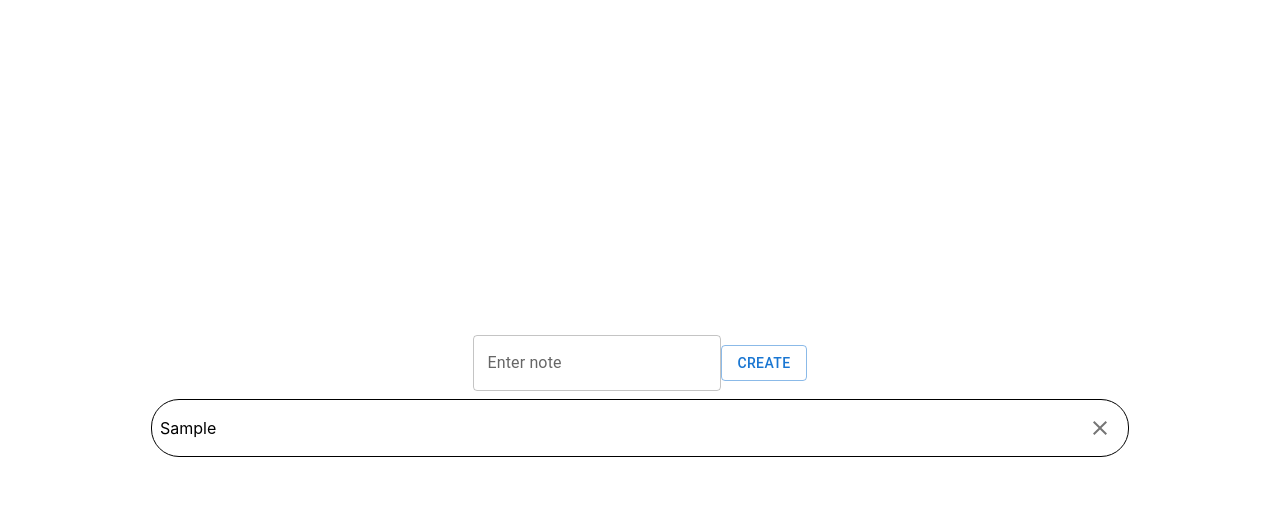
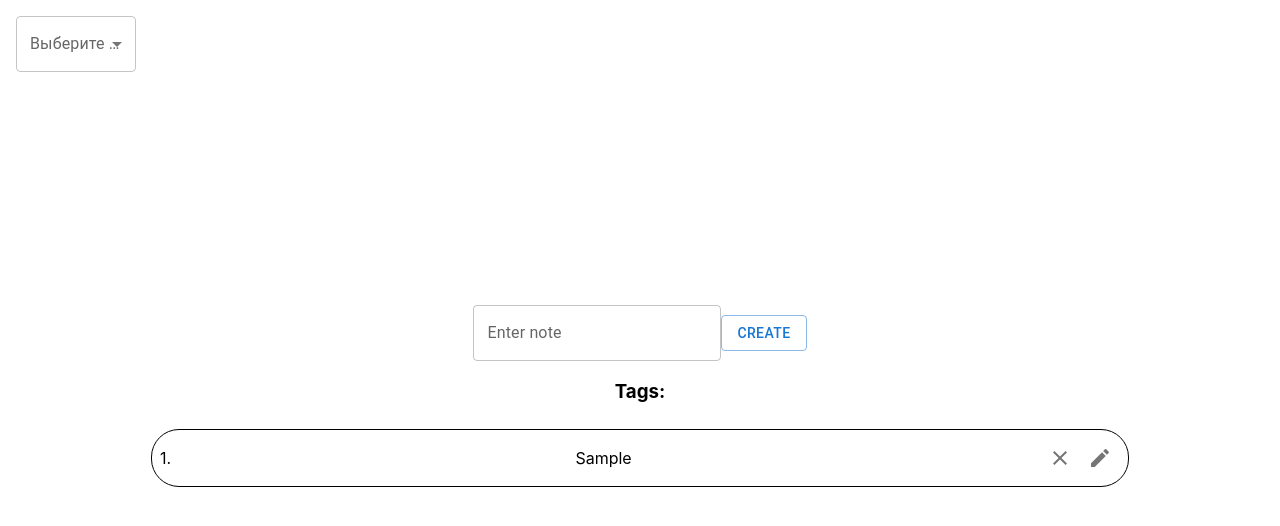
Before and after one commit to Remorselex/todo-test, a React (Create React App) app: page / in a window 1280 px wide. Both pictures are taken after typing "Sample" into the empty fields and a click on the button "CREATE". Shown: the top 526 px of the page. Built offline with nearby package versions, Linux system fonts and the light colour scheme.

Commit message:
feat: tags logick implemented

```diff
--- a/src/App.tsx
+++ b/src/App.tsx
@@ -6,6 +6,7 @@ import InputComponent from './components/Input/Input';
 
 import { centeredDiv } from './StylesConstants/StylesConstants';
 import PostsComponent from './components/posts/Posts';
+import MultipleSelectComponent from './components/select/Select';
 
 function App() {
 
@@ -18,6 +19,7 @@ function App() {
 
   return (
     <Box sx={container}>
+      <MultipleSelectComponent />
       <InputComponent />
       <PostsComponent />
     </Box>
--- a/src/components/Input/Input.tsx
+++ b/src/components/Input/Input.tsx
@@ -5,7 +5,8 @@ import {useDispatch, useSelector} from 'react-redux'
 import { TextField, Button, Box } from "@mui/material";
 
 import { centeredDiv } from "../../StylesConstants/StylesConstants";
-import { appSelector, setPost, setQuery } from '../../store/appSlice/appSlice';
+import { addTag, appSelector, setPost, setQuery } from '../../store/appSlice/appSlice';
+import { checkPostOnTag } from '../../utils/functions/functions';
 
 const InputComponent = () => {
   const {postQuery} = useSelector(appSelector);
@@ -18,9 +19,18 @@ const InputComponent = () => {
     setInputValue(event.target.value);
   }
 
+  const checkInputOnTag = (value: String | undefined) => {
+    return value?.includes('#');
+  }
+
   const updatePosts = () => {
-    dispatch(setPost(inputValue));
-    setInputValue('');
+    if (inputValue) {
+      dispatch(setPost(inputValue));
+      if(checkInputOnTag(inputValue)) {
+        dispatch(addTag(checkPostOnTag(inputValue.split(' '))));
+      }
+      setInputValue('');
+    }
   }
 
   useEffect(() => {
--- a/src/components/posts/Posts.tsx
+++ b/src/components/posts/Posts.tsx
@@ -1,25 +1,56 @@
-import React from 'react';
+import React, {useEffect, useState} from 'react';
 
 import {useSelector} from 'react-redux'
 
 import { Box, IconButton  } from '@mui/material';
-import { appSelector, removePost } from '../../store/appSlice/appSlice';
+import { addTag, appSelector, editPost, removePost, removeTag } from '../../store/appSlice/appSlice';
 
-import CloseIcon from '@mui/icons-material/Close';
 
 import {useDispatch} from 'react-redux';
 
+import CloseIcon from '@mui/icons-material/Close';
+import EditIcon from '@mui/icons-material/Edit';
+import CancelIcon from '@mui/icons-material/Cancel';
+import DoneIcon from '@mui/icons-material/Done'
+
 import { centeredDiv } from '../../StylesConstants/StylesConstants';
+import { checkPostOnTag } from '../../utils/functions/functions';
 
 const PostsComponent = () => {
-  const {posts} = useSelector(appSelector);
+  const [editedIndex, setEditedIndex] = useState<number>(-1);
+  const [editedPost, setEditedPost] = useState<string>('');
+  const {posts, tags} = useSelector(appSelector);
 
   const dispatch = useDispatch()
 
-  const handleRemovePost = (item: string) => {
-    dispatch(removePost(item));
+  const handleRemovePost = (index: number, item: string) => {
+    const postArr = item.split(' ');
+    dispatch(removeTag(checkPostOnTag(postArr)));
+    dispatch(removePost(index));
   };
 
+  const handleEditPost = (index: number) => {
+    setEditedIndex(index);
+    setEditedPost(posts[index]);
+  }
+
+  const handleSaveChanges = (index: number) => {
+    dispatch(editPost({index, editedPost}))
+
+    setEditedIndex(-1);
+    setEditedPost('');
+  };
+
+  const isTag = (word: string) => {
+    return word.startsWith('#');
+  };
+
+
+
+
+  // useEffect(() => {
+  //   dispatch(addTag(checkPostsOnTag()));
+  // }, [dispatch, posts])
 
   const post = {
     ...centeredDiv,
@@ -33,14 +64,64 @@ const PostsComponent = () => {
   }
   return (
     <>
-       {posts?.map((item, index) => (
+        <Box>
+          <h3>Tags:</h3>
+          {tags.map((tag, index) => (
+            <span key={tag + index} style={{ marginRight: '0.25rem', color: 'blue' }}>
+              {tag}
+            </span>
+          ))}
+        </Box>
+       {posts?.map((item, index) => {
+          const words = item.split(' ');
+          return (
           <Box key={item + index} sx={post}>
-              <Box>{item}</Box>
-              <IconButton onClick={() => handleRemovePost(item)}>
-                <CloseIcon />
-              </IconButton>
+            {editedIndex === index ? (
+              <>
+                <Box>{`${index + 1}.`}</Box>
+                  <Box>
+                    <input
+                      type="text"
+                      value={editedPost}
+                      onChange={(e) => setEditedPost(e.target.value)}
+                    />
+                     <IconButton onClick={() => handleSaveChanges(index)}>
+                      <DoneIcon />
+                    </IconButton>
+                  </Box>
+                  <Box>
+                    <IconButton onClick={() => setEditedIndex(-1)}>
+                      <CancelIcon />
+                    </IconButton>
+                  </Box>
+              </>
+            ) : (
+              <>
+              <Box>{`${index + 1}.`}</Box>
+              <Box>
+                  {words.map((word, wordIndex) => {
+                    return (
+                      <span key={word + wordIndex} style={{ marginRight: '0.25rem', color: isTag(word) ? 'blue' : 'black' }}>
+                        {word}
+                      </span>
+                    )
+
+                })}
+                </Box>
+                <Box>
+                  <IconButton onClick={() => handleRemovePost(index, item)}>
+                    <CloseIcon />
+                  </IconButton>
+                  <IconButton onClick={() => handleEditPost(index)}>
+                    <EditIcon />
+                  </IconButton>
+                </Box>
+              </>
+            )
+
+          }
           </Box>
-       )
+       )}
       )}
     </>
   )
--- /dev/null
+++ b/src/components/select/Select.tsx
@@ -0,0 +1,50 @@
+import React, { useState } from 'react';
+import { FormControl, InputLabel, Select, MenuItem, Box } from '@mui/material';
+import { useSelector } from 'react-redux';
+import { appSelector } from '../../store/appSlice/appSlice';
+import { centeredDiv } from '../../StylesConstants/StylesConstants';
+
+const MultipleSelectComponent = () => {
+  const [selectedValues, setSelectedValues] = useState([]);
+
+  const { tags } = useSelector(appSelector);
+
+  const handleChange = (event: any) => {
+    setSelectedValues(event.target.value);
+  };
+
+  return (
+    <div style={{ position: 'fixed', top: '0', left: '0', padding: '1rem' }}>
+      <Box sx={centeredDiv}>
+        <FormControl sx={{ minWidth: 120 }}>
+          <InputLabel id="multiple-select-label">Выберите значение</InputLabel>
+          <Select
+            labelId="multiple-select-label"
+            id="multiple-select"
+            multiple
+            value={selectedValues}
+            onChange={handleChange}
+            renderValue={(selected) => (
+              <div style={{ overflow: 'hidden', whiteSpace: 'nowrap' }}>
+                {selected.map((value) => (
+                  <span style={{ color: 'blue' }} key={value}>
+                    {value}
+                  </span>
+                ))}
+              </div>
+            )}
+            sx={{ maxWidth: 200, overflow: 'hidden' }}
+          >
+            {tags.map((item, index) => (
+              <MenuItem sx={{ color: 'blue' }} key={item + index} value={`${item + (index + 1)}`}>
+                {item}
+              </MenuItem>
+            ))}
+          </Select>
+        </FormControl>
+      </Box>
+    </div>
+  );
+};
+
+export default MultipleSelectComponent;
--- a/src/store/appSlice/appSlice.ts
+++ b/src/store/appSlice/appSlice.ts
@@ -7,11 +7,13 @@ import { RootState } from '../store';
 interface AppState {
   postQuery: undefined | string,
   posts: string[],
+  tags: string[]
 }
 
 const initialState: AppState = {
   postQuery: '',
   posts: [],
+  tags: [],
 }
 
 const persistConfig = {
@@ -30,7 +32,23 @@ const appSlice = createSlice({
       state.posts = [...state.posts, action.payload];
     },
     removePost(state, action) {
-      state.posts = state.posts.filter((item) => item !== action.payload)
+      state.posts = state.posts.filter((_, index) => index !== action.payload)
+    },
+    editPost(state, action) {
+      const { index, editedPost } = action.payload;
+      state.posts[index] = editedPost;
+    },
+    addTag(state, action) {
+      const tagsToAdd = Array.isArray(action.payload) ? action.payload : [action.payload];
+      const uniqueTagsToAdd = tagsToAdd.filter(tag => !state.tags.includes(tag));
+      state.tags = [...state.tags, ...uniqueTagsToAdd];
+    },
+    removeTag(state, action) {
+      const tagsToRemove = Array.isArray(action.payload) ? action.payload : [action.payload];
+      state.tags = state.tags.filter((currentTag) => !tagsToRemove.includes(currentTag));
+    },
+    filterByTag(state, action) {
+
     }
   }
 })
@@ -40,7 +58,11 @@ const persistedAppSlice = persistReducer(persistConfig, appSlice.reducer);
 export const {
   setQuery,
   setPost,
-  removePost
+  removePost,
+  editPost,
+  addTag,
+  removeTag,
+  filterByTag
 } = appSlice.actions;
 
 export const appSelector = (state: RootState) => state.app;
--- /dev/null
+++ b/src/utils/functions/functions.ts
@@ -0,0 +1,10 @@
+export const checkPostOnTag = (post: string[]) => {
+  const tags = post.map((item) => {
+    const index = item.indexOf('#');
+    if (index !== -1) {
+      return item.substring(index);
+    }
+    return null;
+  }).filter((tag) => tag !== null);
+  return tags;
+};
```
